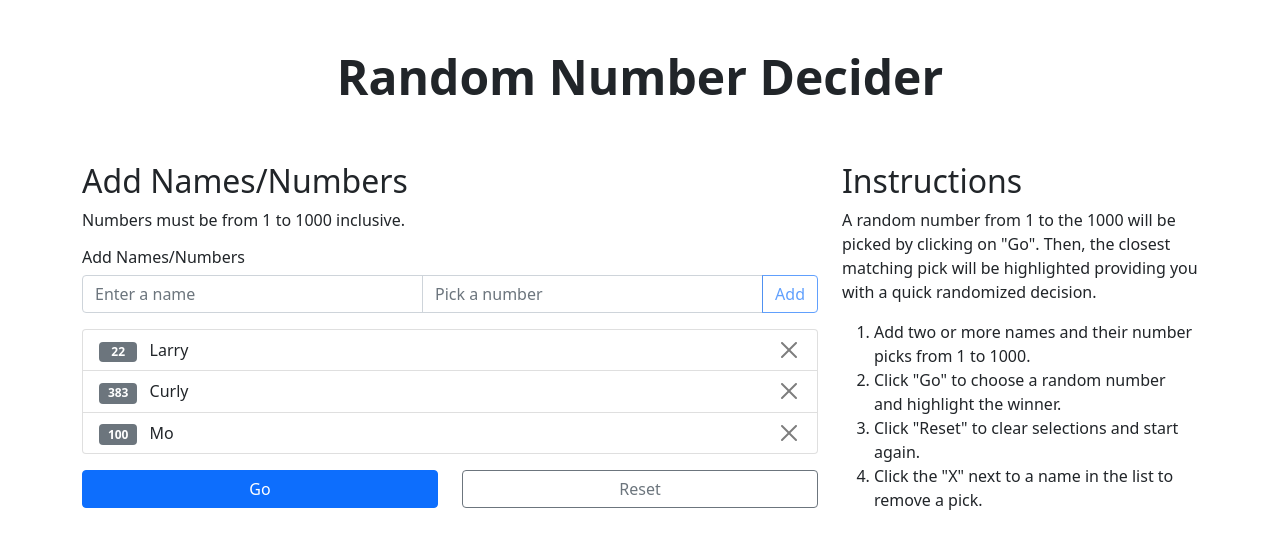
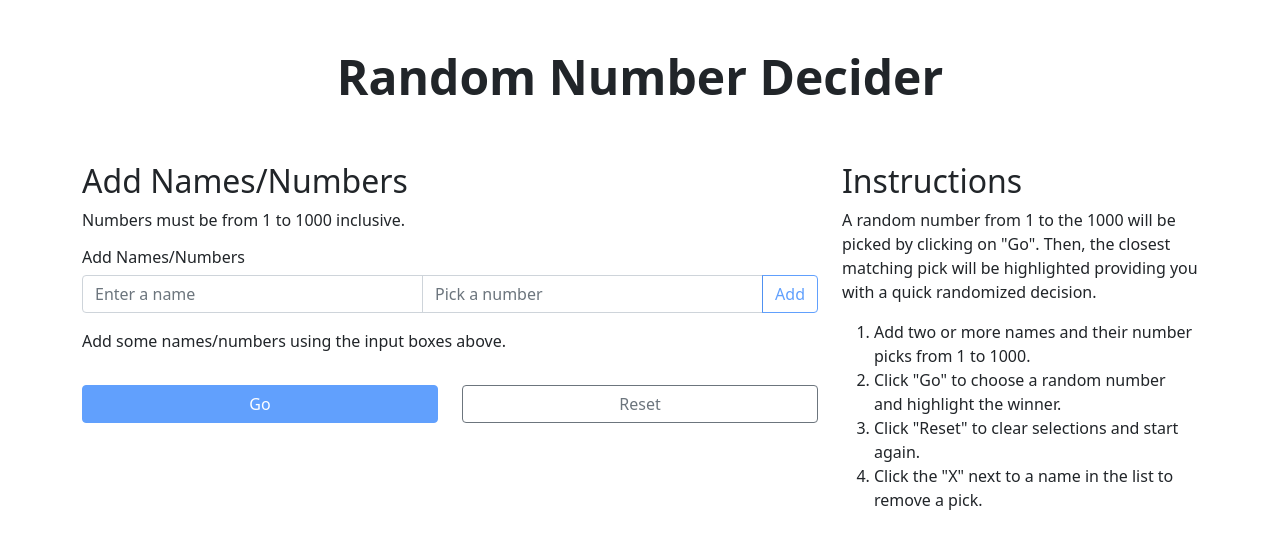
Before and after one commit to median-man/decision-helper, a React (Create React App) app: page / in a window 1280 px wide. Shown: the top 546 px of the page. Built offline with nearby package versions, Linux system fonts and the light colour scheme.

Commit message:
Fix number input bug

```diff
--- a/src/App.js
+++ b/src/App.js
@@ -11,7 +11,6 @@ import ListGroup from "react-bootstrap/ListGroup";
 import Row from "react-bootstrap/Row";
 import Col from "react-bootstrap/Col";
 
-// - TODO: fix bug where user can't empty number input
 // - TODO: press ctrl + enter anywhere on doc submits form
 // - IDEA: show tooltip or overlay next to number pick input if user tries
 //   typing a number out of range
@@ -30,21 +29,19 @@ const INIT_PICK = () => ({ name: "", number: "" });
 
 function App() {
   const [randNum, setRandNum] = useState();
-  const [picks, setPicks] = useState([
-    // TODO: Remove these values. Temp for debugging.
-    { name: "Larry", number: 22 },
-    { name: "Curly", number: 383 },
-    { name: "Mo", number: 100 },
-  ]);
+  const [picks, setPicks] = useState([]);
   const [newPick, setNewPick] = useState(INIT_PICK);
   const pickNameInputRef = useRef();
 
   const handleNewPickChange = (event) => {
     const { name, value } = event.target;
-    if ((name === "number" && value < 1) || value > MAX_RAND_NUM) {
-      return;
+    // Value of number can be blank ("") or a value from 1 to the maximum
+    if (
+      name === "number" &&
+      (value === "" || (value >= 1 && value <= MAX_RAND_NUM))
+    ) {
+      setNewPick((prev) => ({ ...prev, [name]: value }));
     }
-    setNewPick((prev) => ({ ...prev, [name]: value }));
   };
 
   const isInputInvalid =
```
